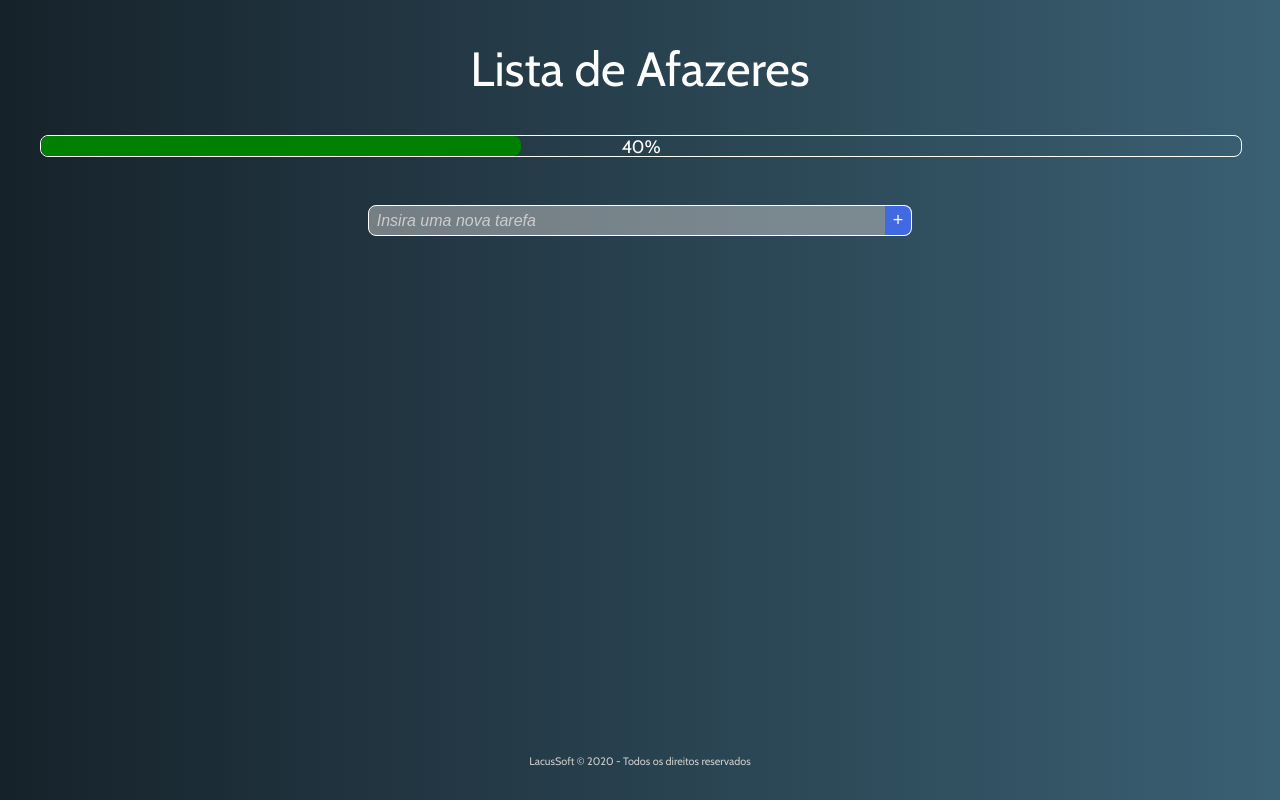
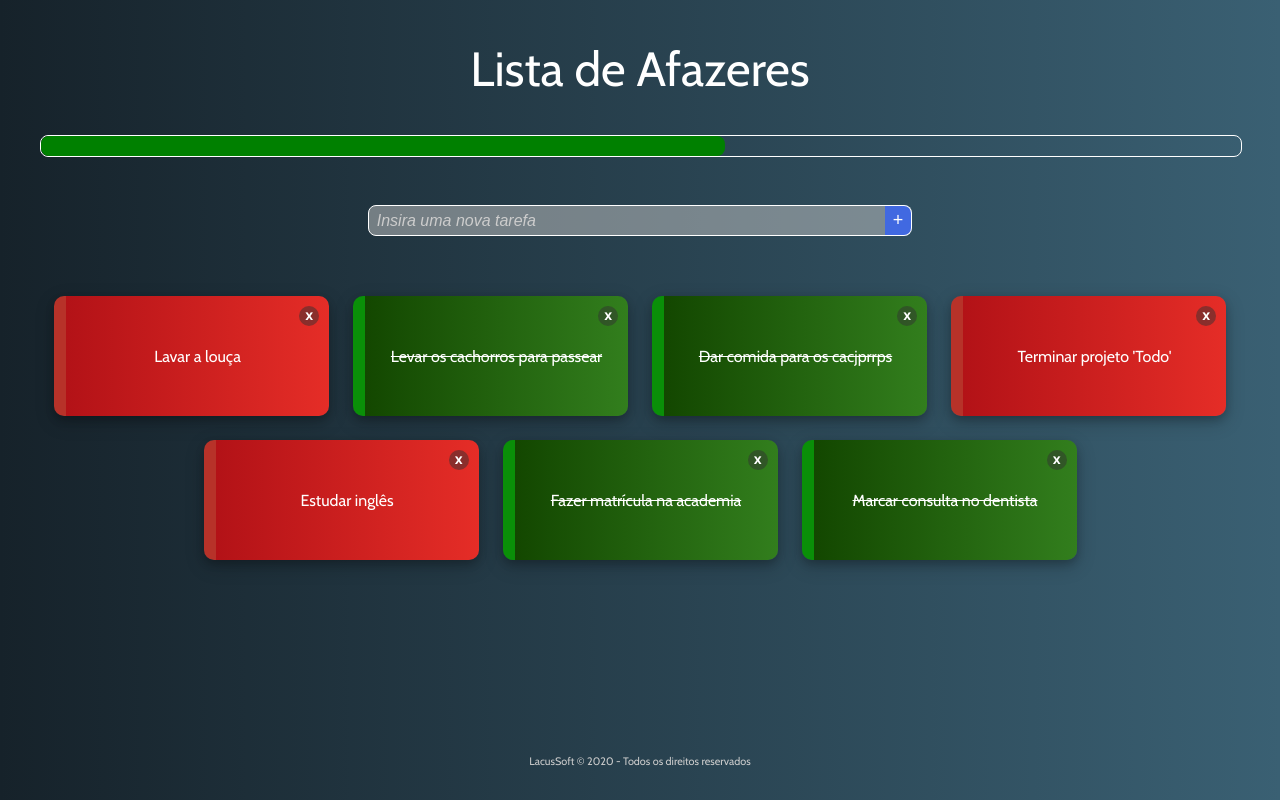
Before and after one commit to juliolmuller/studying-vuejs, a Vue app: page / in a window 1280 px wide. Built offline with nearby package versions, Linux system fonts and the light colour scheme.

Commit message:
Created component for task

```diff
--- a/src/App.vue
+++ b/src/App.vue
@@ -6,10 +6,17 @@
     <main>
       <progression-bar :progression="completion" />
       <new-todo-input @create="addTodo" />
-
-      <!-- TODO: other components -->
-      <div style="flex: 1 0 auto;"></div>
-
+      <div class="todos-grid" v-if="todos.length">
+        <todo-card
+          v-for="(todo, index) in todos"
+          :key="todo.task"
+          :todo="todo"
+          @delete="deleteTodo(index)"
+        />
+      </div>
+      <div class="no-todos" v-else>
+        <p>Você parece estar em dia com suas tarefas! 😎</p>
+      </div>
     </main>
     <footer>
       <small>LacusSoft &copy; 2020 - Todos os direitos reservados</small>
@@ -20,45 +27,48 @@
 <script>
 import ProgressionBar from './components/ProgressionBar.vue'
 import NewTodoInput from './components/NewTodoInput.vue'
-
-function* idCreator(nextId) {
-  let index = nextId
-  while (index) {
-    yield index++
-  }
-}
+import TodoCard from './components/TodoCard.vue'
 
 export default {
 
   components: {
     ProgressionBar,
     NewTodoInput,
+    TodoCard,
   },
 
   data() {
     return {
-      todos: [],
-      generator: idCreator(1),
+      todos: [
+        { task: 'Lavar a louça', completed: false },
+        { task: 'Levar os cachorros para passear', completed: true },
+        { task: 'Dar comida para os cacjprrps', completed: true },
+        { task: 'Terminar projeto \'Todo\'', completed: false },
+        { task: 'Estudar inglês', completed: false },
+        { task: 'Fazer matrícula na academia', completed: true },
+        { task: 'Marcar consulta no dentista', completed: true },
+      ],
     }
   },
 
   computed: {
     completion() {
-      // TODO: (number of completed tasks) / (number of tasks)
-      return 40
+      const completedTodos = this.todos.reduce((count, todo) => count + todo.completed, 0)
+      return Math.round(completedTodos / this.todos.length * 100)
     },
   },
 
   methods: {
-    getNextId() {
-      return this.generator.next().value
-    },
     addTodo(todo) {
       this.todos.push({
-        id: this.getNextId(),
         task: todo,
         completed: false,
       })
+    },
+    deleteTodo(index) {
+      if (confirm('Tem certeza de que deseja excluir essa tarefa?')) {
+        this.todos.splice(index, 1)
+      }
     },
   },
 }
@@ -72,7 +82,6 @@ body {
   background: linear-gradient(to right, rgb(22, 34, 42), rgb(58, 96, 115));
   color: #fff;
 }
-
 #app {
   height: 95vh;
   display: flex;
@@ -80,17 +89,14 @@ body {
   justify-content: center;
   align-items: center;
 }
-
 #app > header {
   flex-shrink: 0;
 }
-
 #app > header > h1 {
   margin-bottom: 5px;
   font-weight: 300;
   font-size: 3rem;
 }
-
 #app > main {
   flex: 1 0 auto;
   width: 100%;
@@ -98,11 +104,24 @@ body {
   display: flex;
   flex-direction: column;
 }
-
 .progress-bar {
   flex-shrink: 0;
 }
-
+.todos-grid {
+  display: flex;
+  margin: 1rem 0;
+  justify-content: center;
+  flex-wrap: wrap;
+}
+.no-todos {
+  padding-top: 10rem;
+  display: flex;
+}
+.no-todos > p {
+  margin: auto;
+  color: white;
+  font-size: 1.5rem;
+}
 #app > footer {
   flex-shrink: 0;
   color: #ccc;
--- /dev/null
+++ b/src/components/TodoCard.vue
@@ -0,0 +1,73 @@
+<template>
+  <div class="todo-card" :class="completion" @click="toggle">
+    <span class="todo-delete" title="Excluir" @click="$emit('delete')">x</span>
+    <span class="todo-card-text">{{ todo.task }}</span>
+  </div>
+</template>
+
+<script>
+export default {
+
+  props: {
+    todo: {
+      type: Object,
+      required: true,
+    },
+  },
+
+  computed: {
+    completion() {
+      return this.todo.completed ? 'completed' : 'pending'
+    },
+  },
+
+  methods: {
+    toggle() {
+      this.todo.completed = !this.todo.completed
+    },
+  },
+}
+</script>
+
+<style scoped>
+.todo-card {
+  position: relative;
+  display: flex;
+  box-sizing: border-box;
+  width: 275px;
+  height: 120px;
+  margin: 0.75rem;
+  box-shadow: 0 4px 8px 0 rgba(0, 0, 0, 0.2), 0 6px 20px 0 rgba(0, 0, 0, 0.19);
+  border-radius: 10px;
+  color: #fff;
+  text-align: center;
+  cursor: pointer;
+  user-select: none;
+}
+.todo-card.completed {
+  border-left: 12px solid #0a8f08;
+  background: #45a32b;
+  background: linear-gradient(to right, #134700, #327e1d);
+  text-decoration: line-through;
+}
+.todo-card.pending {
+  border-left: 12px solid #b73229;
+  background-color: #e52d27;
+  background: linear-gradient(to right, #b31217, #e52d27);
+}
+.todo-card-text {
+  margin: auto;
+  padding: 0 8px;
+}
+.todo-delete {
+  position: absolute;
+  right: 10px;
+  top: 10px;
+  font-size: 0.9rem;
+  font-weight: 600;
+  height: 20px;
+  width: 20px;
+  border-radius: 10px;
+  background-color: rgb(50, 50, 50, 0.5);
+}
+</style>
```
